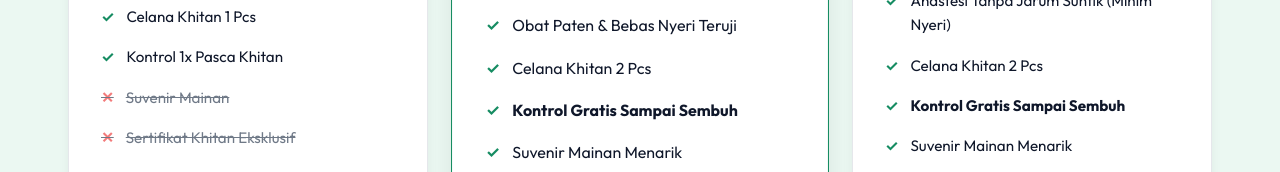
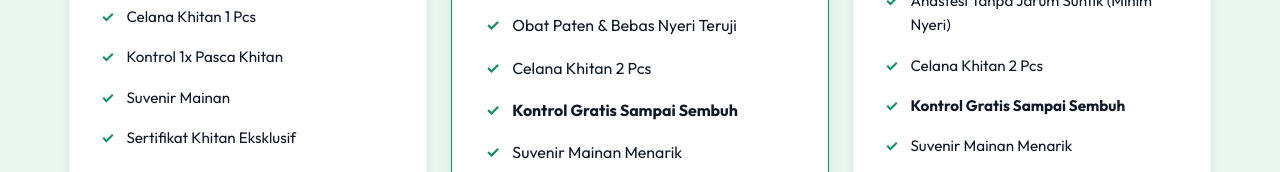
Before and after one commit to RaihanMufthahul223/rumah-khitan-kaktopa, a website built with Vite: page index.html in a window 1280 px wide. Shown: the part 3053-3225 px from the top of the page. Built offline with nearby package versions, Linux system fonts and the light colour scheme.

Commit message:
Update Bronze package features

```diff
--- a/index.html
+++ b/index.html
@@ -344,8 +344,8 @@
             <li><span class="check">✓</span> Obat Minum & Salep (Standar)</li>
             <li><span class="check">✓</span> Celana Khitan 1 Pcs</li>
             <li><span class="check">✓</span> Kontrol 1x Pasca Khitan</li>
-            <li class="disabled"><span class="cross">✕</span> Suvenir Mainan</li>
-            <li class="disabled"><span class="cross">✕</span> Sertifikat Khitan Eksklusif</li>
+            <li><span class="check">✓</span> Suvenir Mainan</li>
+            <li><span class="check">✓</span> Sertifikat Khitan Eksklusif</li>
           </ul>
           <button class="btn btn-outline btn-block" onclick="openBookingModal('Paket Bronze')">Pilih Paket
             Bronze</button>
```
